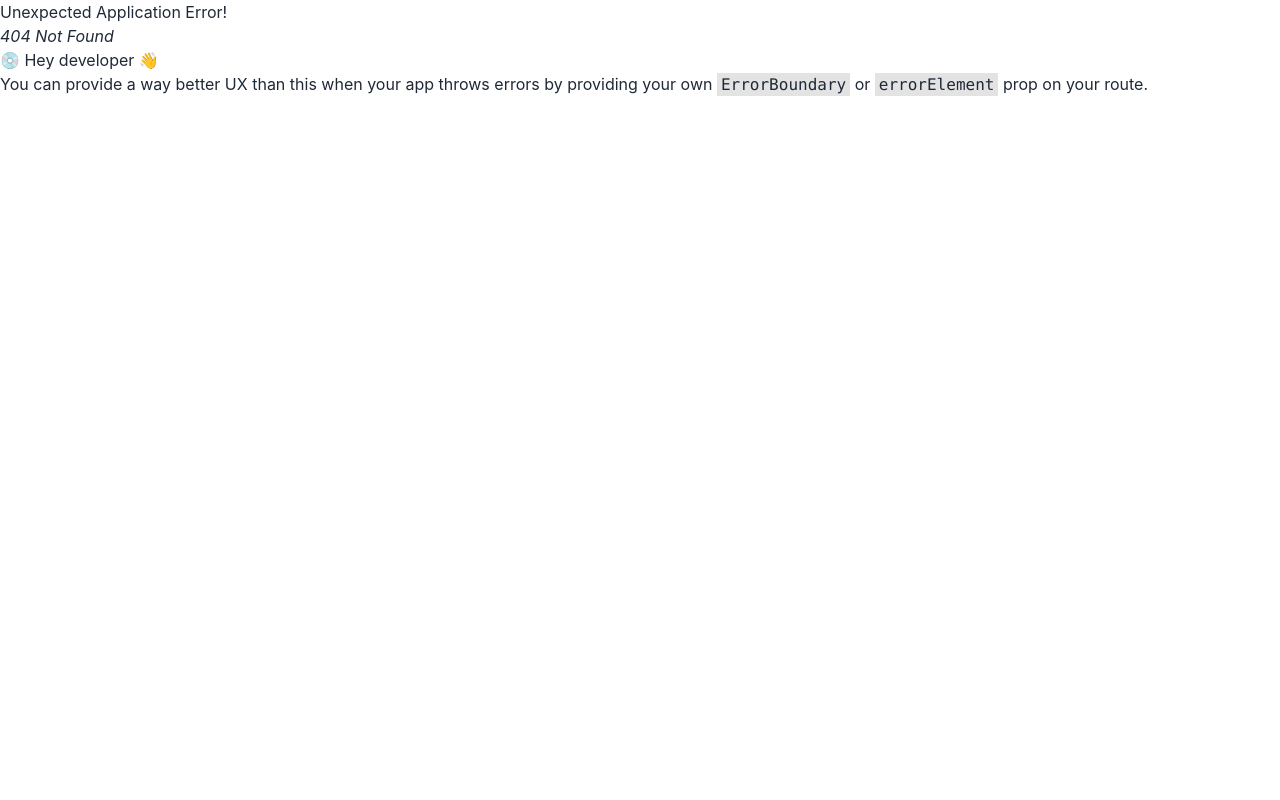
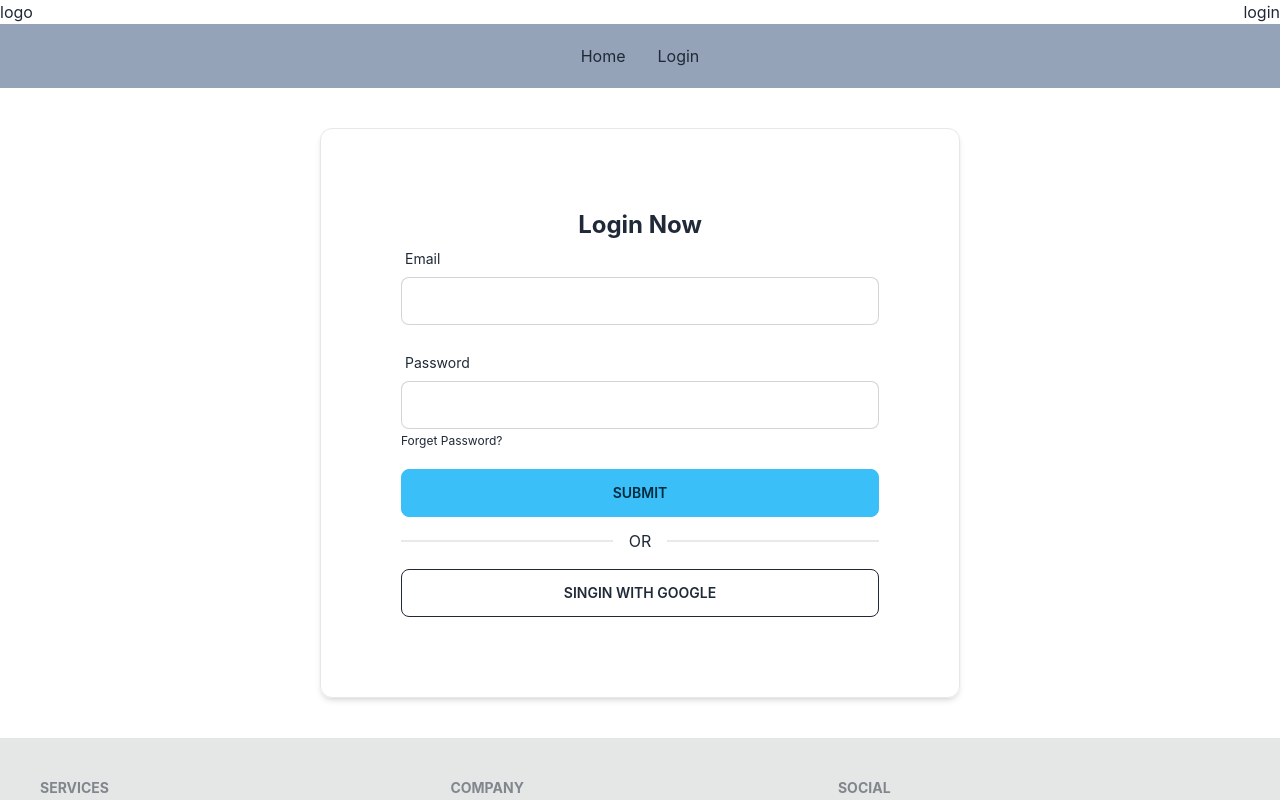
Before and after one commit to foysal1021/ass12, a React (Create React App) app: page /login in a window 1280 px wide. Before the commit this address had no page. Shown: the top 800 px of the page. Built offline with nearby package versions, Linux system fonts and the light colour scheme.

Commit message:
added login form

```diff
--- a/package.json
+++ b/package.json
@@ -10,6 +10,7 @@
     "daisyui": "^2.42.0",
     "react": "^18.2.0",
     "react-dom": "^18.2.0",
+    "react-hook-form": "^7.39.5",
     "react-router-dom": "^6.4.3",
     "react-scripts": "5.0.1",
     "web-vitals": "^2.1.4"
--- /dev/null
+++ b/src/Conmopent/Page/Login/Login.js
@@ -0,0 +1,57 @@
+import React from "react";
+import { useForm } from "react-hook-form";
+import { Link } from "react-router-dom";
+
+const Login = () => {
+  const {
+    register,
+    handleSubmit,
+    watch,
+    formState: { errors },
+  } = useForm();
+  const onSubmit = (data) => console.log(data);
+  return (
+    <div className=" lg:w-1/2 mx-auto my-10 shadow-md border rounded-xl p-20">
+      <h3 className=" text-center font-bold text-2xl"> Login Now</h3>{" "}
+      <form className=" " onSubmit={handleSubmit(onSubmit)}>
+        <div className="form-control mb-5">
+          <label className="label">
+            <span className="label-text">Email</span>
+          </label>
+          <input
+            type="text"
+            {...register("email")}
+            className="input input-bordered w-full"
+          />
+        </div>
+
+        <div className="form-control mb-5">
+          <label className="label">
+            <span className="label-text">Password</span>
+          </label>
+          <input
+            type="password"
+            {...register("password")}
+            className="input input-bordered w-full"
+          />
+          <span className="label-text-alt mt-1">
+            {" "}
+            <Link> Forget Password?</Link>{" "}
+          </span>
+        </div>
+
+        <input type="submit" className=" btn btn-info w-full" />
+      </form>{" "}
+      <div className="divider">OR</div>
+      <div className=" mt-5">
+        {" "}
+        <button className=" btn btn-outline w-full">
+          {" "}
+          Singin With Google{" "}
+        </button>
+      </div>
+    </div>
+  );
+};
+
+export default Login;
--- a/src/Routes/Route/Route.js
+++ b/src/Routes/Route/Route.js
@@ -1,6 +1,7 @@
 import { createBrowserRouter } from "react-router-dom";
 import Home from "../../Conmopent/Home/Home/Home";
 import BrandDetails from "../../Conmopent/Page/BrandDetails/BrandDetails";
+import Login from "../../Conmopent/Page/Login/Login";
 import PhoneDetails from "../../Conmopent/Page/PhoneDetails/PhoneDetails";
 import Main from "../../Layout/Main";
 
@@ -12,6 +13,10 @@ export const router = createBrowserRouter([
       {
         path: "/",
         element: <Home></Home>,
+      },
+      {
+        path: "/login",
+        element: <Login></Login>,
       },
       {
         path: "/brand/:id",
--- a/src/Shared/Navbar/Manubar.js
+++ b/src/Shared/Navbar/Manubar.js
@@ -8,6 +8,9 @@ const Manubar = () => {
       <li>
         {" "}
         <Link> Home </Link>{" "}
+      </li>
+      <li>
+        <Link to="/login"> Login </Link>
       </li>
     </>
   );
```
Also changed, not shown: 1 other file (tests, documents, lock files or other folders).
